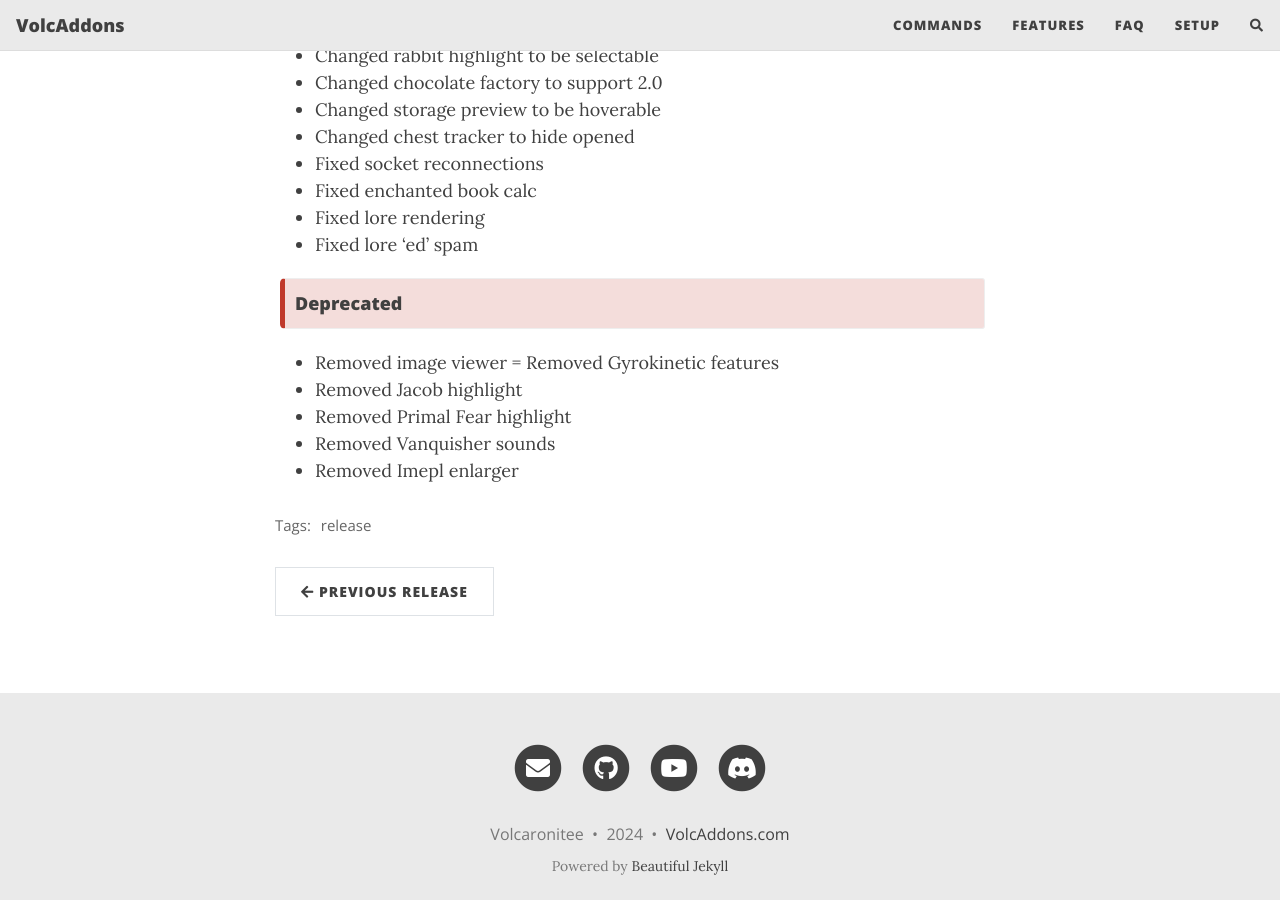
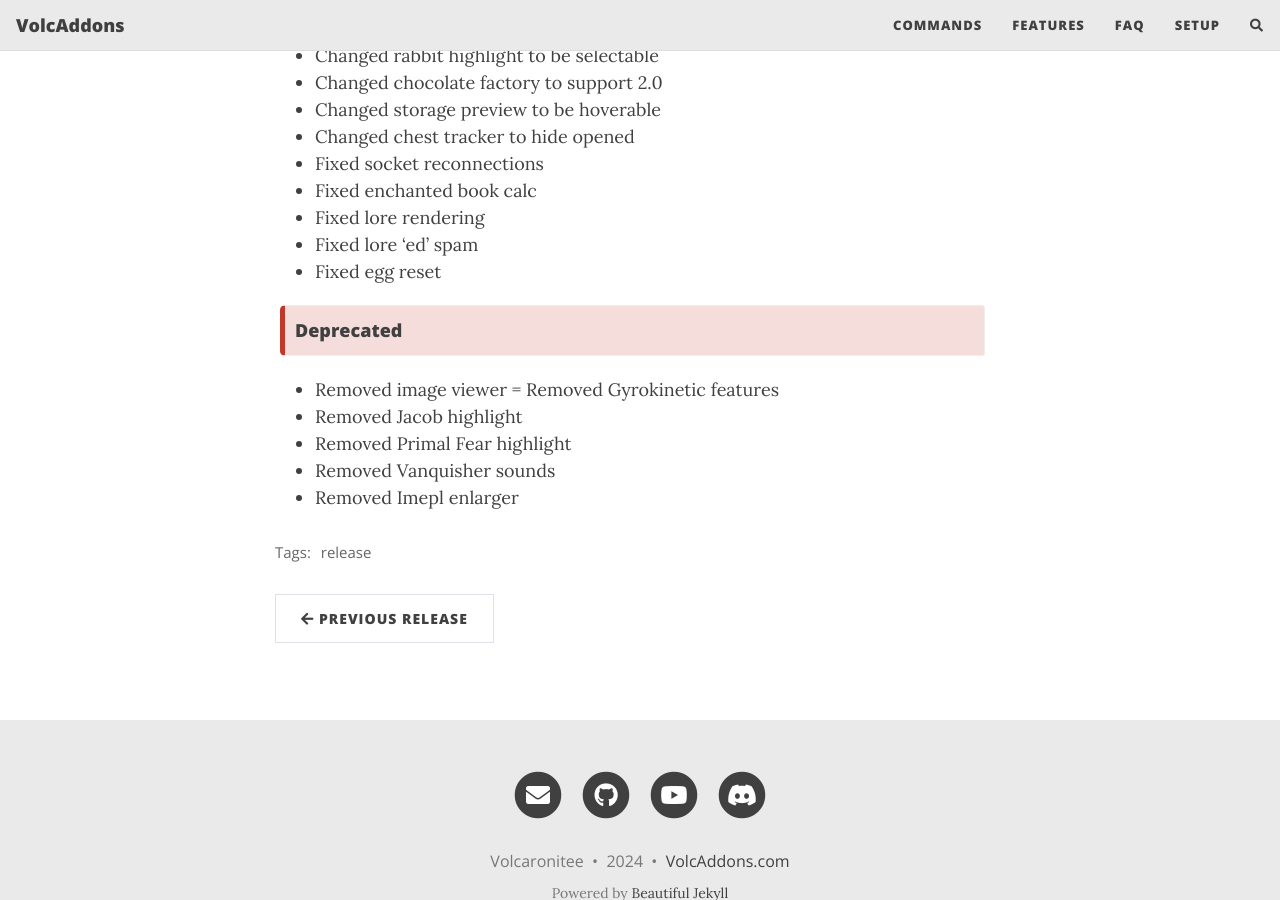
Before and after one commit to zhenga8533/VolcAddons, a Jekyll site: the page built from docs/_posts/2024-05-17-v2_9_9.md, in a window 1280 px wide and 900 px high, scrolled down 791 px. Built offline with Jekyll 4.4.1, drawn with Linux system fonts in a browser that asks for light colours; nearby versions of some CDN libraries; comment, search, counter and statistics services are not loaded.

Commit message:
changelog additions

```diff
--- a/changelog.json
+++ b/changelog.json
@@ -18,6 +18,7 @@
     "- Fixed enchanted book calc",
     "- Fixed lore rendering",
     "- Fixed lore 'ed' spam",
+    "- Fixed egg reset",
     "- Removed image viewer",
     "= Removed Gyrokinetic features",
     "- Removed Jacob highlight",
--- a/docs/_posts/2024-05-17-v2_9_9.md
+++ b/docs/_posts/2024-05-17-v2_9_9.md
@@ -34,6 +34,7 @@ author: Volcaronitee
 - Fixed enchanted book calc
 - Fixed lore rendering
 - Fixed lore 'ed' spam
+- Fixed egg reset
 
 {: .box-error}
 #### Deprecated
```
